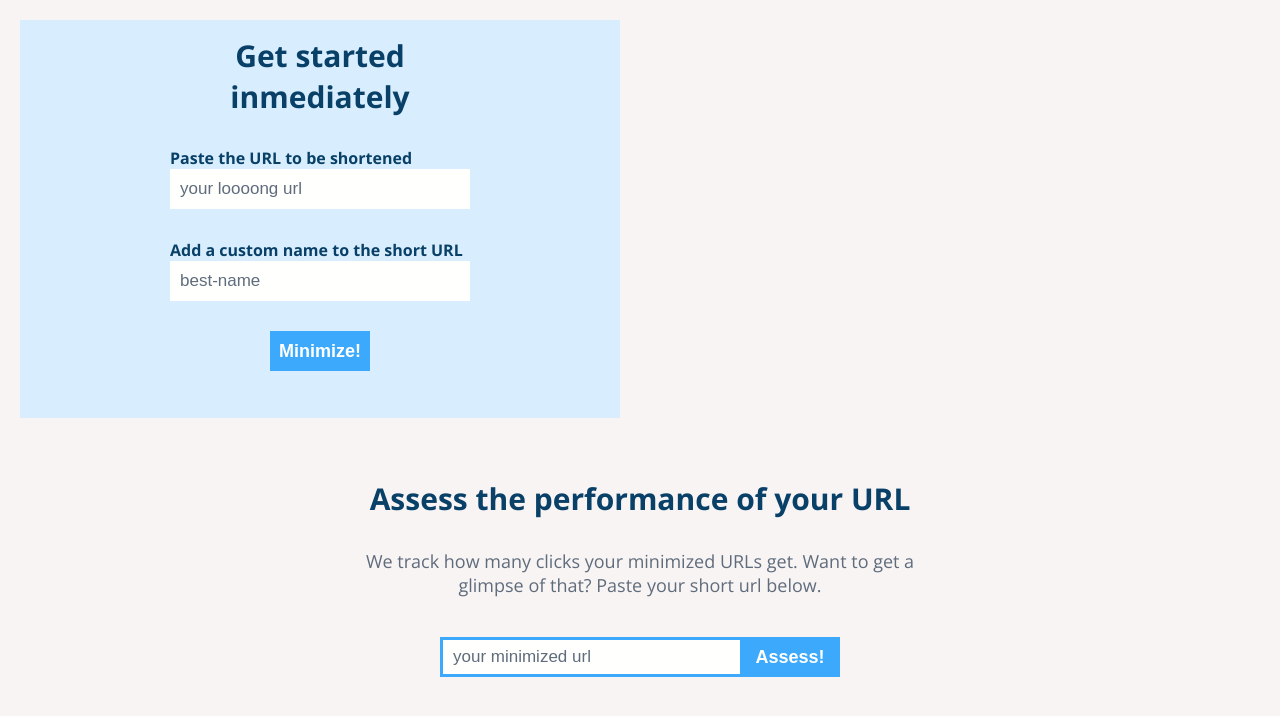
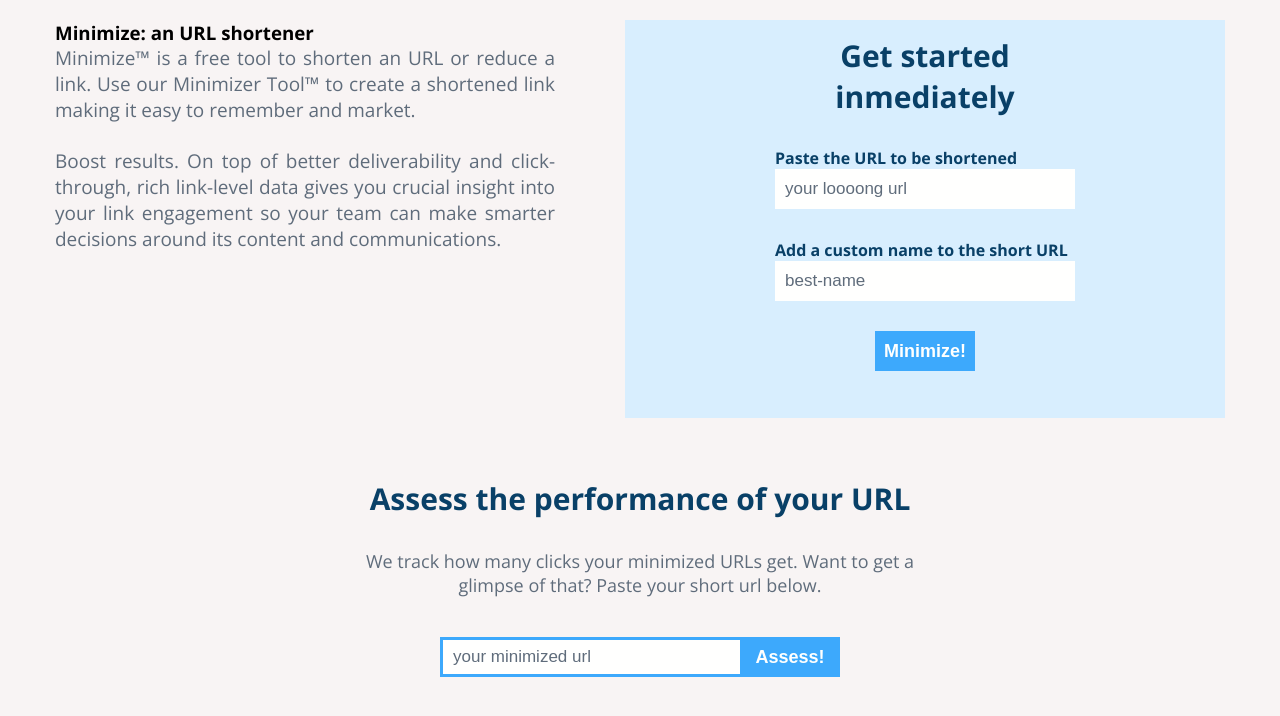
Before and after one commit to fernandocieri/Minimize-Front, a React (Create React App) app: page / in a window 1280 px wide. Shown: the top 716 px of the page. Built offline with nearby package versions, Linux system fonts and the light colour scheme; no server answers.

Commit message:
Creates and styles Introduction component

```diff
--- a/src/assets/styles/compiledStyles.scss
+++ b/src/assets/styles/compiledStyles.scss
@@ -1,3 +1,4 @@
 @import './globals.scss';
 @import '../../components/minimizerTool/assets/styles/minimizerTool.scss';
 @import '../../components/UrlPerformance/assets/styles/urlPerformance.scss';
+@import '../../components/introduction/assets/styles/introduction.scss';
--- a/src/components/introduction/assets/styles/introduction.scss
+++ b/src/components/introduction/assets/styles/introduction.scss
@@ -0,0 +1,12 @@
+.first-fold {
+    display: flex;
+    flex-direction: row;
+    justify-content: space-around;
+}
+
+.introduction {
+    width: 50rem;
+    font-size: 1.9rem;
+    margin-bottom: 2.5rem;
+    text-align: justify;
+}
--- a/src/components/introduction/introduction.jsx
+++ b/src/components/introduction/introduction.jsx
@@ -2,6 +2,13 @@ import MinimizerTool from "../minimizerTool/minimizerTool"
 
 export default function Introduction() {
     return (
-        <MinimizerTool />
+        <section className='first-fold'>
+            <section className='introduction-wrapper'>
+                <h1>Minimize: an URL shortener</h1>
+                <p className='introduction'>Minimize™ is a free tool to shorten an URL or reduce a link. Use our Minimizer Tool™ to create a shortened link making it easy to remember and market.</p>
+                <p className='introduction'>Boost results. On top of better deliverability and click-through, rich link-level data gives you crucial insight into your link engagement so your team can make smarter decisions around its content and communications.</p>
+            </section>
+            <MinimizerTool />
+        </section>
     )
 }
```
